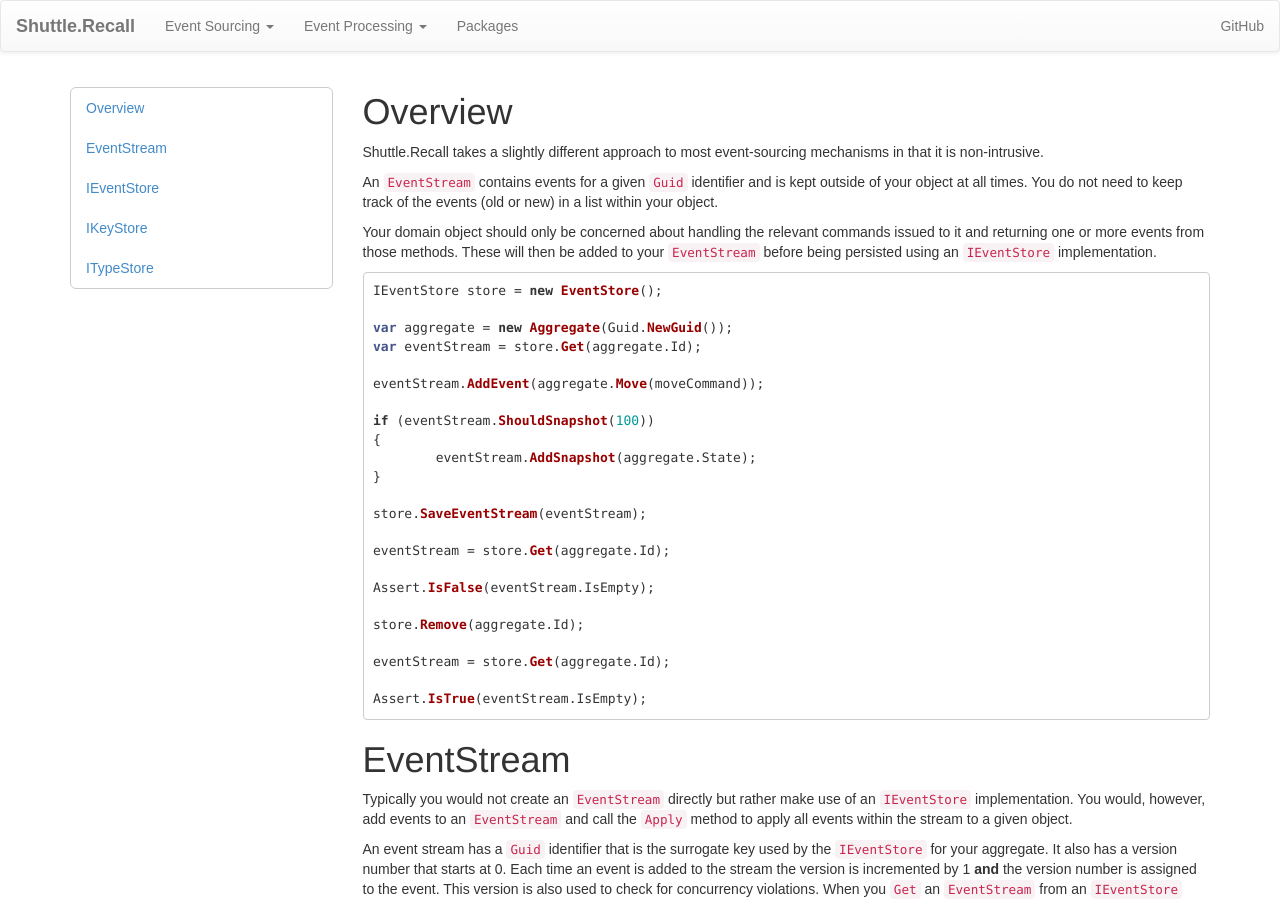
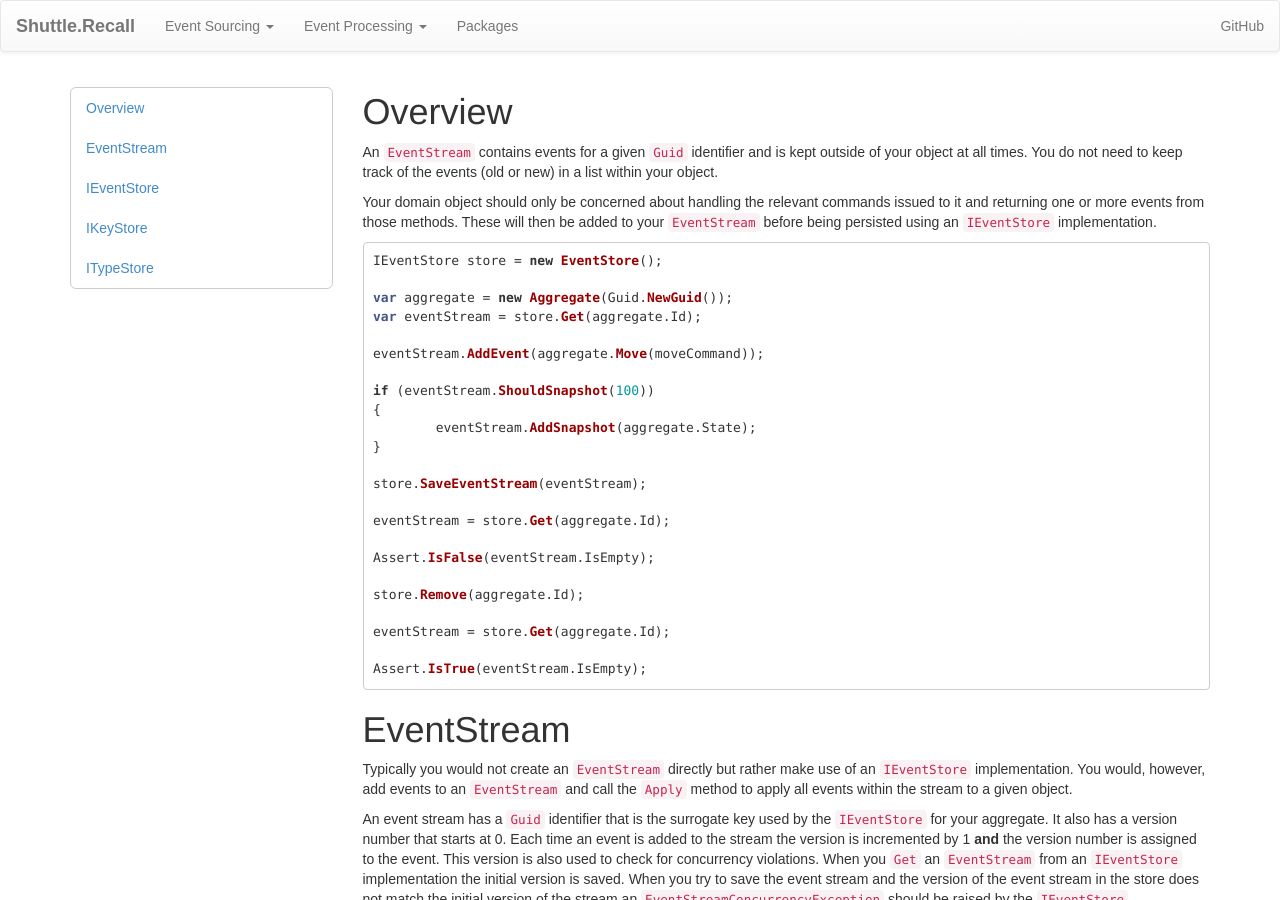
Before and after one commit to Shuttle/shuttle-recall, a Jekyll site: the page built from es-api.md, in a window 1280 px wide and 900 px high. Built offline with Jekyll 4.4.1, drawn with Linux system fonts in a browser that asks for light colours.

Commit message:
- es-api

```diff
--- a/es-api.md
+++ b/es-api.md
@@ -4,8 +4,6 @@ title: Event Sourcing
 ---
 
 # Overview
-
-Shuttle.Recall takes a slightly different approach to most event-sourcing mechanisms in that it is non-intrusive.
 
 An `EventStream` contains events for a given `Guid` identifier and is kept outside of your object at all times.  You do not need to keep track of the events (old or new) in a list within your object.
 
```
